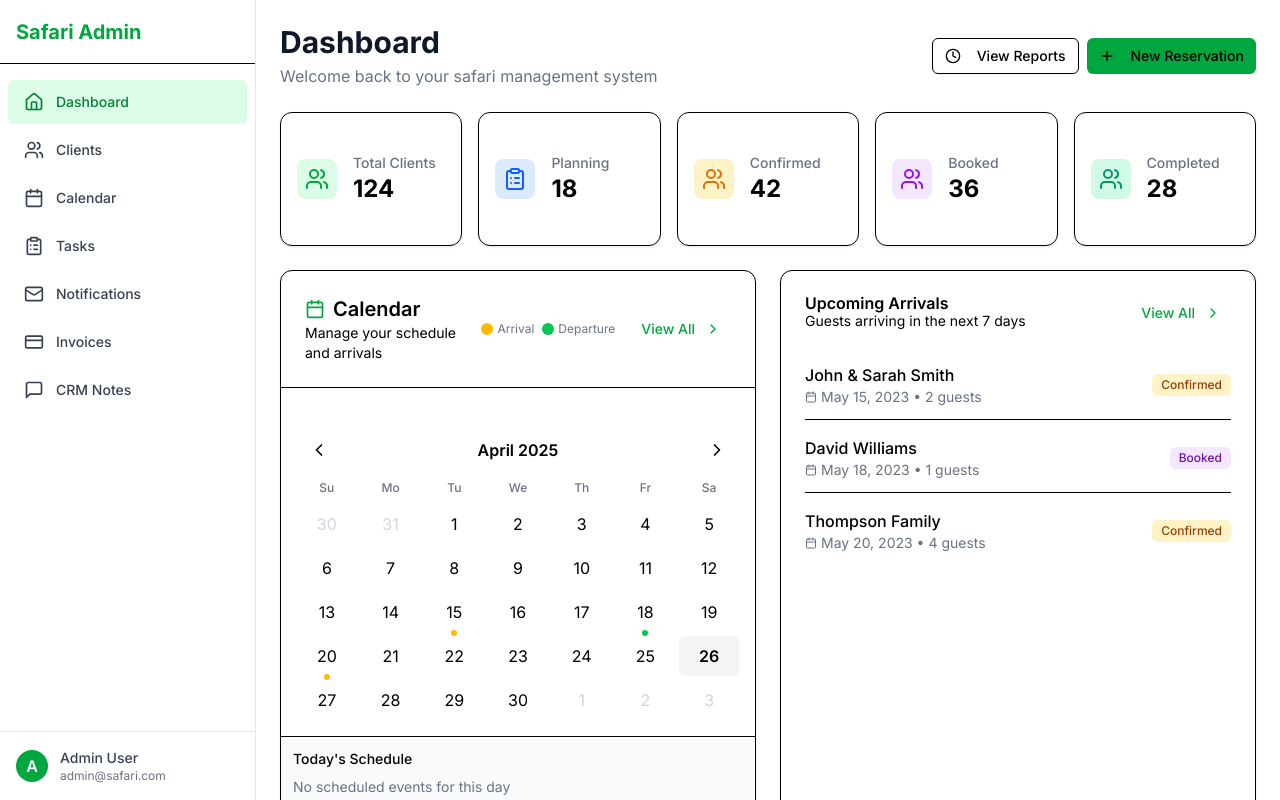
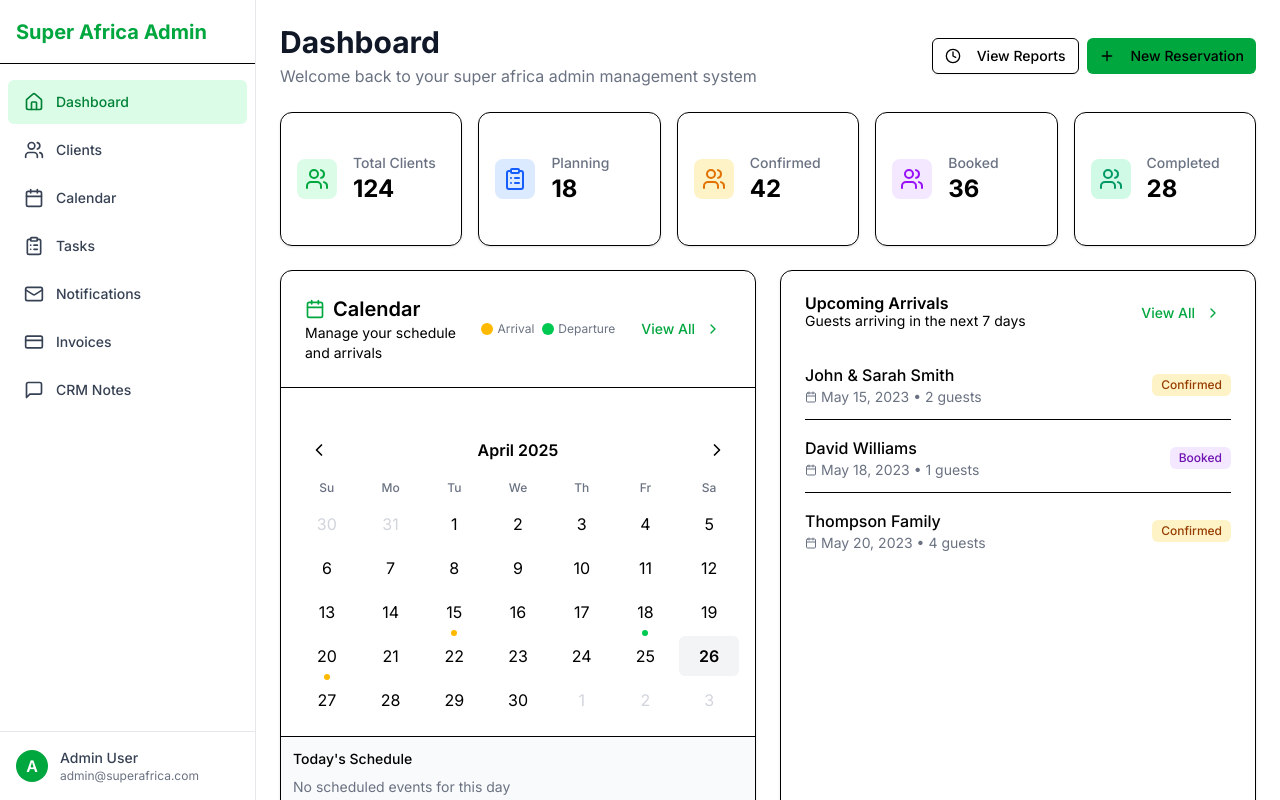
Before and after one commit to youneedgreg/supersafari_admin, a Next.js app: page / in a window 1280 px wide. Built offline with nearby package versions, Linux system fonts and the light colour scheme.

Commit message:
changed name to super admin

```diff
--- a/src/app/calendar/page.tsx
+++ b/src/app/calendar/page.tsx
@@ -549,7 +549,7 @@ export default function EnhancedCalendar() {
 
       {/* View Events Dialog */}
       <Dialog open={viewEventsOpen} onOpenChange={setViewEventsOpen}>
-        <DialogContent className="sm:max-w-[525px]">
+        <DialogContent className="sm:max-w-[525px] bg-white">
           <DialogHeader>
             <DialogTitle>Events for {formatDate(selectedDate)}</DialogTitle>
             <DialogDescription>
@@ -588,7 +588,6 @@ export default function EnhancedCalendar() {
             <Button variant="outline" onClick={() => setViewEventsOpen(false)}>
               Close
             </Button>
-            <Button>Add Event</Button>
           </DialogFooter>
         </DialogContent>
       </Dialog>
--- a/src/app/page.tsx
+++ b/src/app/page.tsx
@@ -190,7 +190,7 @@ export default function Dashboard() {
       <div className="flex flex-col md:flex-row justify-between items-start md:items-center mb-6">
         <div>
           <h1 className="text-3xl font-bold text-gray-900">Dashboard</h1>
-          <p className="text-gray-500 mt-1">Welcome back to your safari management system</p>
+          <p className="text-gray-500 mt-1">Welcome back to your super africa admin management system</p>
         </div>
         <div className="mt-4 md:mt-0 space-x-2">
           <Button variant="outline">
@@ -265,7 +265,7 @@ export default function Dashboard() {
               {date?.getDate() === 15 ? (
                 <div className="text-sm p-2 rounded bg-amber-50 border border-amber-200 text-amber-800">
                   <div className="font-medium">John & Sarah Smith Arrival</div>
-                  <div className="text-xs">2 guests • Safari Lodge</div>
+                  <div className="text-xs">2 guests • super africa admin Lodge</div>
                 </div>
               ) : date?.getDate() === 18 ? (
                 <div className="text-sm p-2 rounded bg-green-50 border border-green-200 text-green-800">
--- a/src/components/sidebar.tsx
+++ b/src/components/sidebar.tsx
@@ -69,7 +69,7 @@ export default function Sidebar() {
           {/* Sidebar header */}
           <div className="flex h-16 items-center justify-between px-4 border-b">
             <div className="flex items-center">
-              <span className="text-xl font-bold text-green-600">Safari Admin</span>
+              <span className="text-xl font-bold text-green-600">Super Africa Admin</span>
             </div>
             <Button variant="ghost" size="icon" onClick={toggle} className="lg:hidden">
               <ChevronLeft className="h-5 w-5" />
@@ -105,7 +105,7 @@ export default function Sidebar() {
               </div>
               <div className="ml-3">
                 <p className="text-sm font-medium text-gray-700">Admin User</p>
-                <p className="text-xs text-gray-500">admin@safari.com</p>
+                <p className="text-xs text-gray-500">admin@superafrica.com</p>
               </div>
             </div>
           </div>
```
